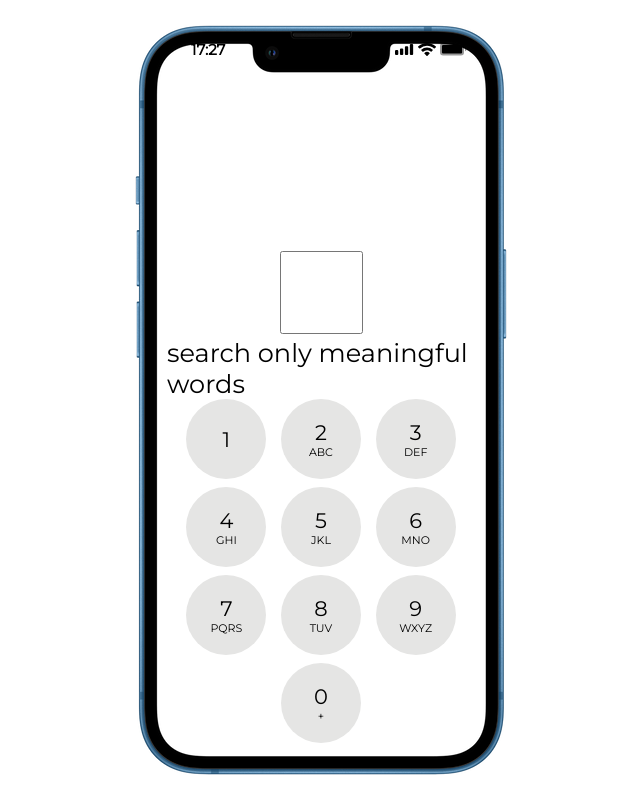
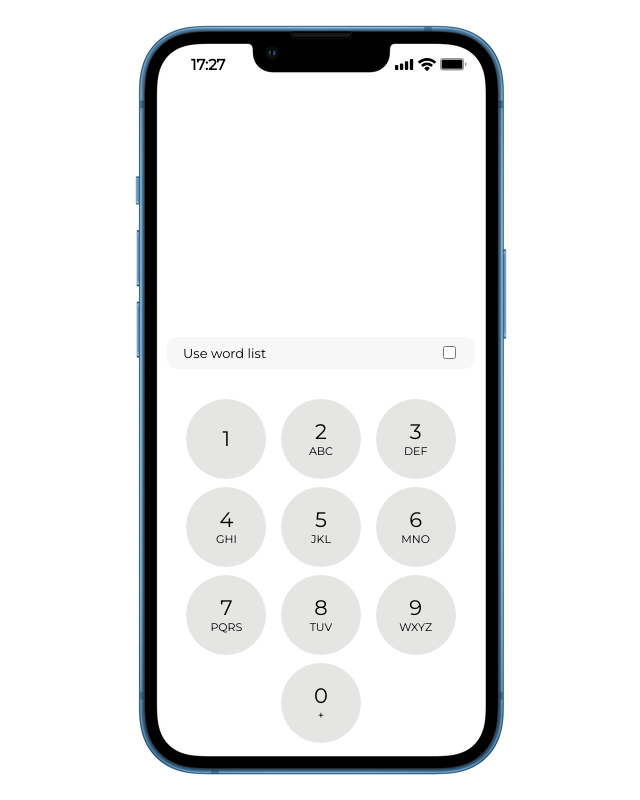
Before and after one commit to marekSurak/t9, a Next.js app: page / in a window 1280 px wide. Shown: the whole page, without its empty margins (319-959 px from the left). Built offline with nearby package versions, Linux system fonts and the light colour scheme.

Commit message:
feat: add toggle component

```diff
--- a/components/Header/styled.ts
+++ b/components/Header/styled.ts
@@ -5,7 +5,7 @@ export const HeaderContainer = styled('header', {
   display: 'flex',
   alignItems: 'center',
   justifyContent: 'space-between',
-  padding: '$1 0.5rem 0 1.5rem',
+  padding: '$3 0.5rem 0 1.5rem',
 })
 
 export const IconsContainer = styled('div', {
--- a/components/PhoneFrame/styled.ts
+++ b/components/PhoneFrame/styled.ts
@@ -6,7 +6,7 @@ export const PhoneContainer = styled('div', {
 
 export const PhoneContent = styled('div', {
   display: 'grid',
-  gridAutoRows: '1fr 2fr 2fr 2fr',
+  gridAutoRows: '1fr 2fr 2fr 1fr 2fr',
   position: 'relative',
 
   width: '$phoneWidth',
--- /dev/null
+++ b/components/Toggle/index.tsx
@@ -0,0 +1,20 @@
+import type { FC } from 'react'
+import React from 'react'
+
+import { ToggleContainer } from './styled'
+
+interface IProps {
+  checked: boolean
+  onClick: () => void
+}
+
+const TOGGLE_ID = 'toggle'
+
+const Toggle: FC<IProps> = ({ checked, onClick }) => (
+  <ToggleContainer>
+    <label htmlFor={TOGGLE_ID}>Use word list</label>
+    <input id={TOGGLE_ID} type="checkbox" checked={checked} onClick={onClick} />
+  </ToggleContainer>
+)
+
+export const MemoizedToggle = React.memo(Toggle)
--- /dev/null
+++ b/components/Toggle/styled.ts
@@ -0,0 +1,12 @@
+import { styled } from 'styles/stitches.config'
+
+export const ToggleContainer = styled('div', {
+  height: '$2',
+  display: 'flex',
+  alignItems: 'center',
+  justifyContent: 'space-between',
+  fontSize: '$2',
+  backgroundColor: '$light',
+  borderRadius: '$1',
+  padding: '0 $3',
+})
--- a/pages/index.tsx
+++ b/pages/index.tsx
@@ -9,6 +9,7 @@ import { MemiozedHeader as Header } from 'components/Header'
 import { MemoizedKeyboard as Keyboard } from 'components/Keyboard'
 import { PhoneFrame } from 'components/PhoneFrame'
 import { Predictions } from 'components/Predictions'
+import { MemoizedToggle as Toggle } from 'components/Toggle'
 
 const Home: NextPage = () => {
   const [query, setQuery] = useState<number[]>([])
@@ -31,6 +32,10 @@ const Home: NextPage = () => {
     setQuery((prevState) => prevState.slice(0, -1))
   }, [setQuery])
 
+  const handleToggle = useCallback(() => {
+    setRealWordsSearch((checked) => !checked)
+  }, [setRealWordsSearch])
+
   return (
     <PhoneFrame>
       <Header />
@@ -39,12 +44,7 @@ const Home: NextPage = () => {
         predictions={isRealWordsSearch ? wordsListData : predictionsData}
         isLoading={isLoading}
       />
-      <input
-        type="checkbox"
-        checked={isRealWordsSearch}
-        onClick={() => setRealWordsSearch((prev) => !prev)}
-      />
-      search only meaningful words
+      <Toggle checked={isRealWordsSearch} onClick={handleToggle} />
       <Keyboard onButtonClick={handleButtonClick} />
       {query.length ? (
         <DeleteButton onClick={handleDeleteQuery}>x</DeleteButton>
--- a/styles/stitches.config.ts
+++ b/styles/stitches.config.ts
@@ -8,6 +8,7 @@ export const { styled, getCssText } = createStitches({
     colors: {
       button: '#e5e5e4',
       buttonHover: '#c6c6c6',
+      light: '#f7f7f7',
     },
     fontSizes: {
       1: '11px',
```
